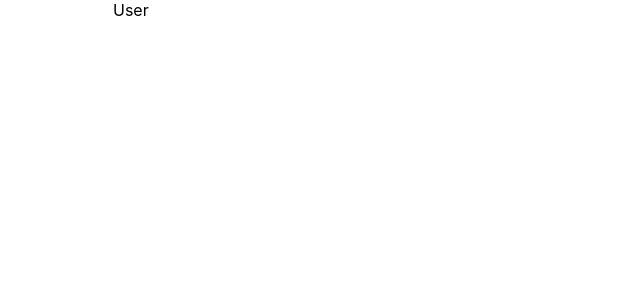
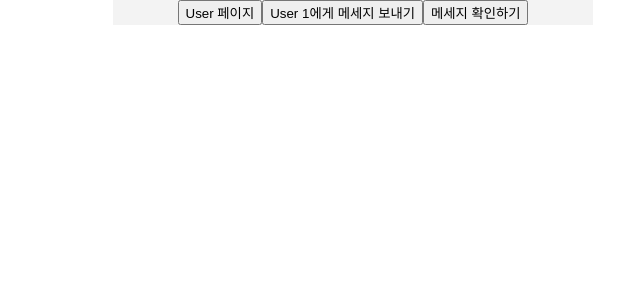
Before and after one commit to roundshoulder/cs-letter-frontend, a React (Create React App) app: page /cs-letter-frontend/cvf1tc0 in a window 1280 px wide. Shown: the top 300 px of the page, without its empty margins (287-927 px from the left). Built offline with nearby package versions, Linux system fonts and the light colour scheme.

Commit message:
:poop: cp index as 404 to use link at github pages
cp index as 404 to use link at github pages

```diff
--- a/package.json
+++ b/package.json
@@ -25,7 +25,7 @@
     "build": "react-scripts build",
     "test": "react-scripts test",
     "eject": "react-scripts eject",
-    "deploy": "gh-pages -d build"
+    "deploy": "cp build/index.html build/404.html && gh-pages -d build"
   },
   "eslintConfig": {
     "extends": [
--- a/src/components/MainContainer.tsx
+++ b/src/components/MainContainer.tsx
@@ -6,6 +6,9 @@ const mainContainer = css`
   @media screen and (min-width: 768px) {
     width: 480px;
   }
+  display: flex;
+  justify-content: center;
+  background-color: #f3f3f3;
 `;
 
 function MainContainer({ children }: { children: ReactNode }) {
--- a/src/pages/Home.tsx
+++ b/src/pages/Home.tsx
@@ -1,18 +1,12 @@
 import React from 'react';
-import { Link } from 'react-router-dom';
+import { KAKAO_AUTH_URL } from '../api/oauth';
 
 function Home() {
   return (
     <div>
-      <Link to="/cvf1tc0">
-        <button>User 페이지</button>
-      </Link>
-      <Link to="/create/1">
-        <button>User 1에게 메세지 보내기</button>
-      </Link>
-      <Link to="/read/1">
-        <button>메세지 확인하기</button>
-      </Link>
+      <a href={KAKAO_AUTH_URL}>
+        <button>카카오 로그인</button>
+      </a>
     </div>
   );
 }
--- a/src/pages/User.tsx
+++ b/src/pages/User.tsx
@@ -1,7 +1,20 @@
 import React from 'react';
+import { Link } from 'react-router-dom';
 
 function User() {
-  return <div>User</div>;
+  return (
+    <div>
+      <Link to="/cvf1tc0">
+        <button>User 페이지</button>
+      </Link>
+      <Link to="/create/1">
+        <button>User 1에게 메세지 보내기</button>
+      </Link>
+      <Link to="/read/1">
+        <button>메세지 확인하기</button>
+      </Link>
+    </div>
+  );
 }
 
 export default User;
```
Also changed, not shown: src/api/client.ts (added, +17 -0 lines).
